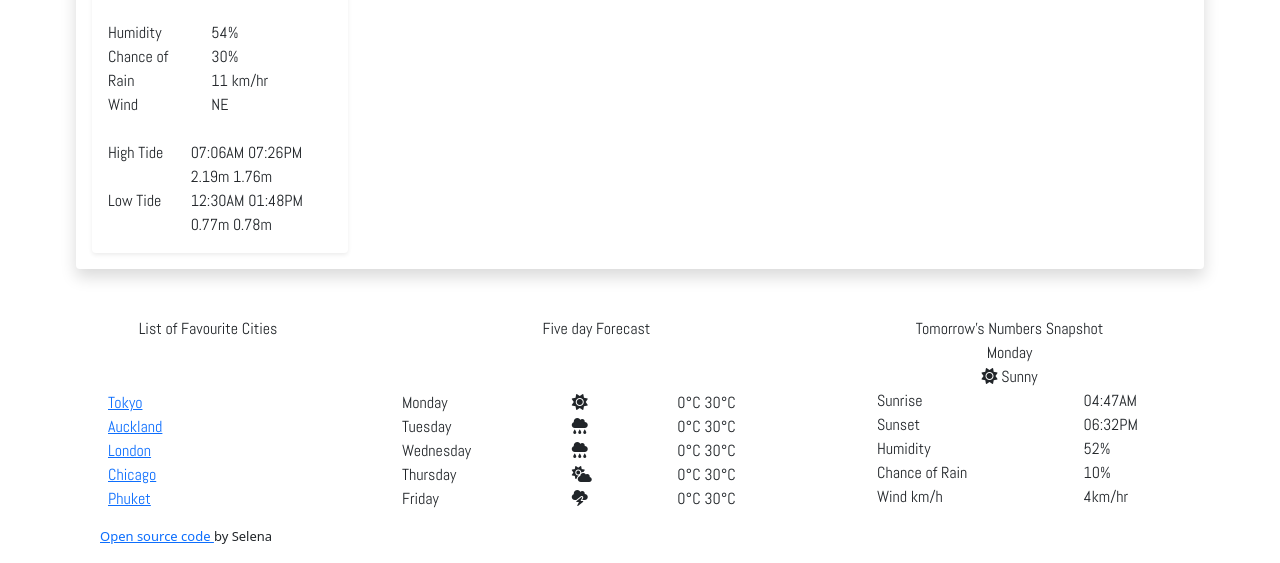
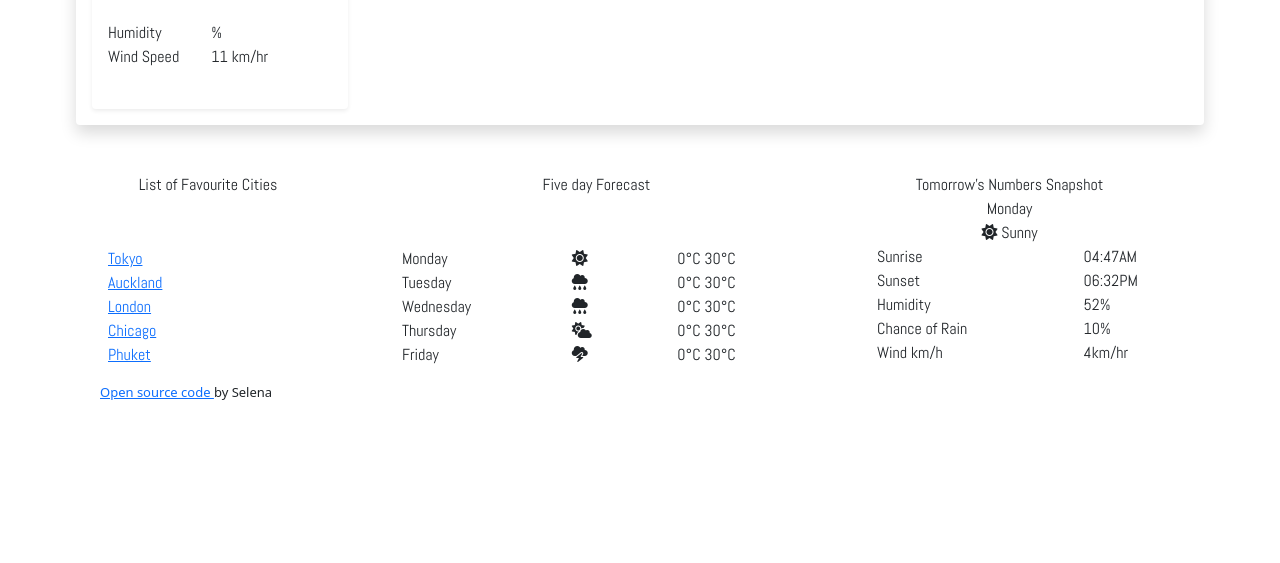
Before and after one commit to S-edoc/Project-work-weather, a plain HTML site: page index.html in a window 1280 px wide. Shown: the part 344-907 px from the top of the page. After the commit the page ends 800 px from the top, so only its background shows below. Drawn offline with nearby package versions, Linux system fonts and the light colour scheme; no server answers.

Commit message:
Removed TIdal values and Chance of rain from todays numbers

```diff
--- a/index.html
+++ b/index.html
@@ -63,8 +63,7 @@
                     <div>Sunset</div>
                     <br />
                     <div>Humidity</div>
-                    <div>Chance of Rain</div>
-                    <div>Wind</div>
+                    <div>Wind Speed</div>
                     <br />
                   </div>
                   <div class="col-4 todays-numbers">
@@ -74,38 +73,9 @@
                     <div>04:55AM</div>
                     <div>06:38PM</div>
                     <br />
-                    <div><span id="humidity-value">54</span>%</div>
-                    <div>30%</div>
-                    <div><span id="wind-speed">11</span> km/hr NE</div>
+                    <div><span id="humidity-value"></span>%</div>
+                    <div><span id="wind-speed">11</span> km/hr</div>
                     <br />
-                  </div>
-                </div>
-                <div class="row">
-                  <div class="col-4">
-                    <div>High Tide</div>
-                  </div>
-                  <div class="col-7">
-                    <span class="high-tide-time">07:06AM</span>
-                    <span class="high-tide-time">07:26PM</span>
-                    <div class="row">
-                      <div class="col">
-                        <span class="height">2.19m</span>
-                        <span class="height">1.76m</span>
-                      </div>
-                    </div>
-                  </div>
-                  <div class="col-4">
-                    <div>Low Tide</div>
-                  </div>
-                  <div class="col-7">
-                    <span class="low-tide-time">12:30AM</span>
-                    <span class="low-tide-time">01:48PM</span>
-                    <div class="row">
-                      <div class="col">
-                        <span class="height">0.77m</span>
-                        <span class="height">0.78m</span>
-                      </div>
-                    </div>
                   </div>
                 </div>
               </div>
```
